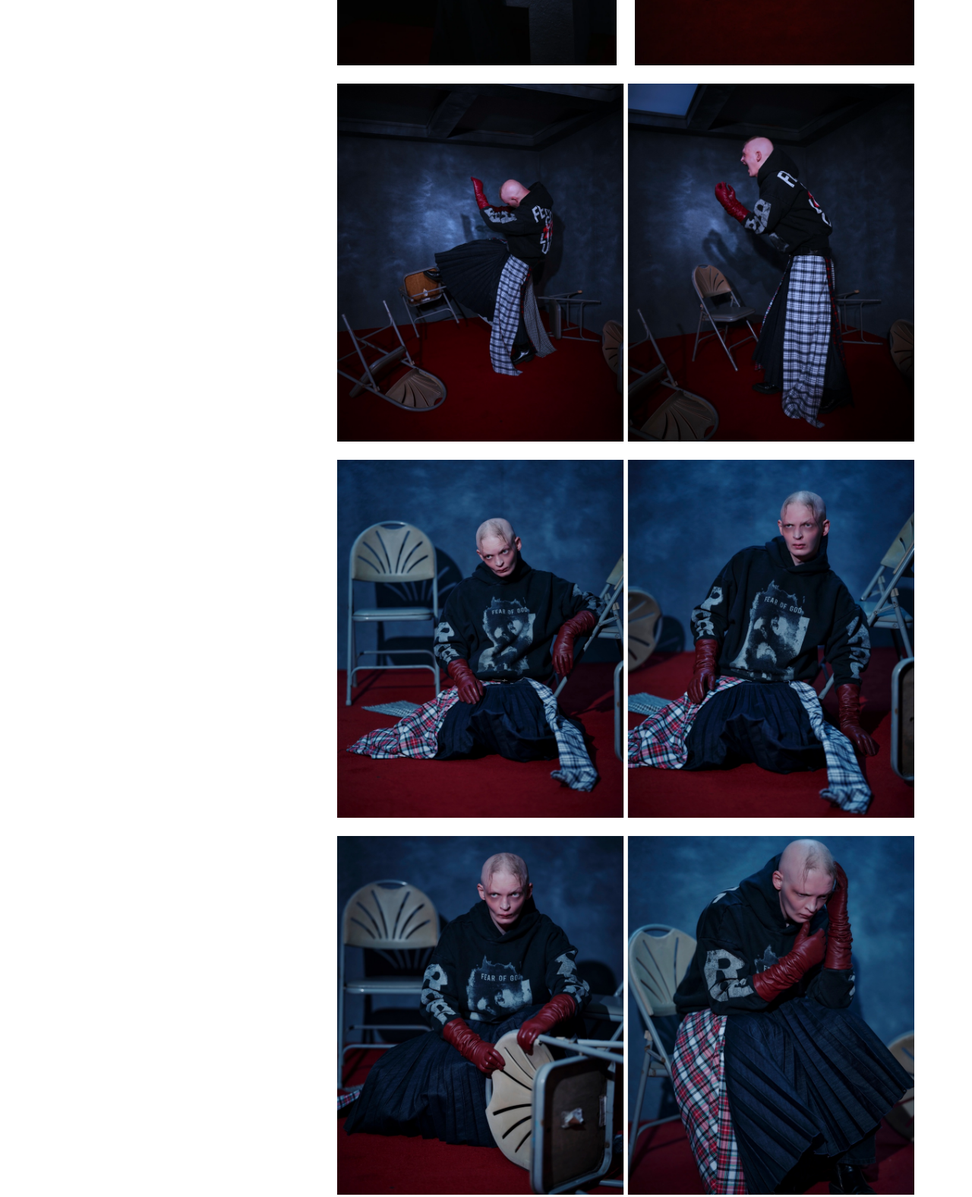
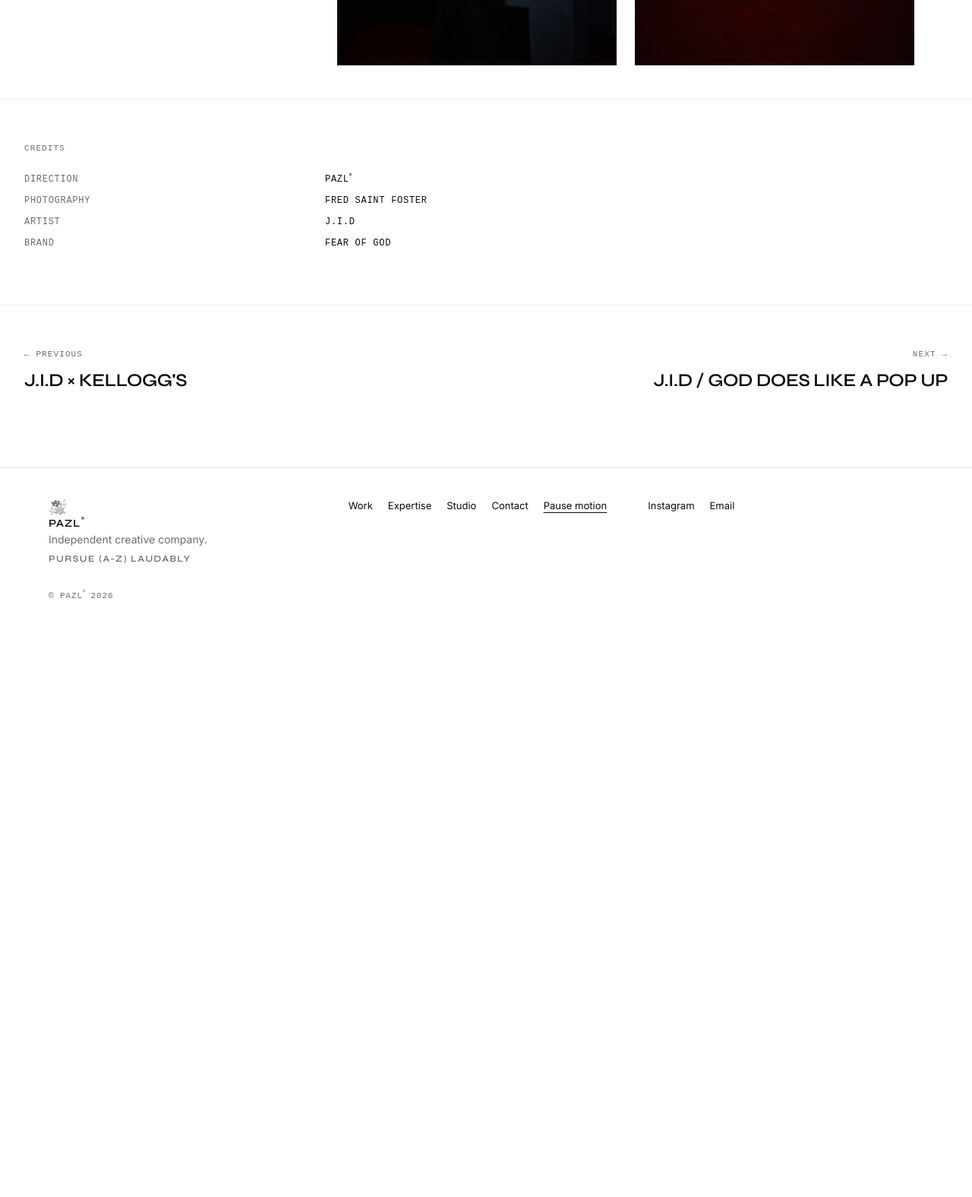
Before and after one commit to FredHord/P.STAR, a plain HTML site: page pazl/work/jid-x-fear-of-god.html in a window 1280 px wide. Shown: the part 2902-4477 px from the top of the page at 76% size. After the commit the page ends 3722 px from the top, so only its background shows below. Drawn offline with Linux system fonts and the light colour scheme; a web font is replaced by a local one.

Commit message:
Fear of God: remove the shouting pair and the two rows below it
Co-Authored-By: Claude Fable 5.1 <noreply@anthropic.com>

```diff
--- a/pazl/work/jid-x-fear-of-god.html
+++ b/pazl/work/jid-x-fear-of-god.html
@@ -65,9 +65,6 @@
           <img src="../assets/img/jid-fog-5.webp" width="1500" height="1875" alt="J.I.D × Fear of God capsule, look five" loading="lazy">
           <img src="../assets/img/jid-fog-6.webp" width="1500" height="1875" alt="J.I.D × Fear of God capsule, look six" loading="lazy">
         </div>
-        <img src="../assets/img/jid-diptych-4.jpg" width="1612" height="1000" alt="Diptych: the model in the hooded sweatshirt and pleated skirt, turning and shouting among the folding chairs" loading="lazy">
-        <img src="../assets/img/jid-diptych-5.jpg?v=2" width="1612" height="1000" alt="Diptych: the model seated on the red floor in the Fear of God hoodie and plaid, two frames" loading="lazy">
-        <img src="../assets/img/jid-diptych-6.jpg?v=2" width="1612" height="1000" alt="Diptych: the model holding a folding chair, and seated with red gloves to the face" loading="lazy">
       </div>
     </section>
 
```
Also changed, not shown: pazl/assets/img/jid-diptych-4.jpg (deleted), pazl/assets/img/jid-diptych-5.jpg (deleted), pazl/assets/img/jid-diptych-6.jpg (deleted), 1 other file.
